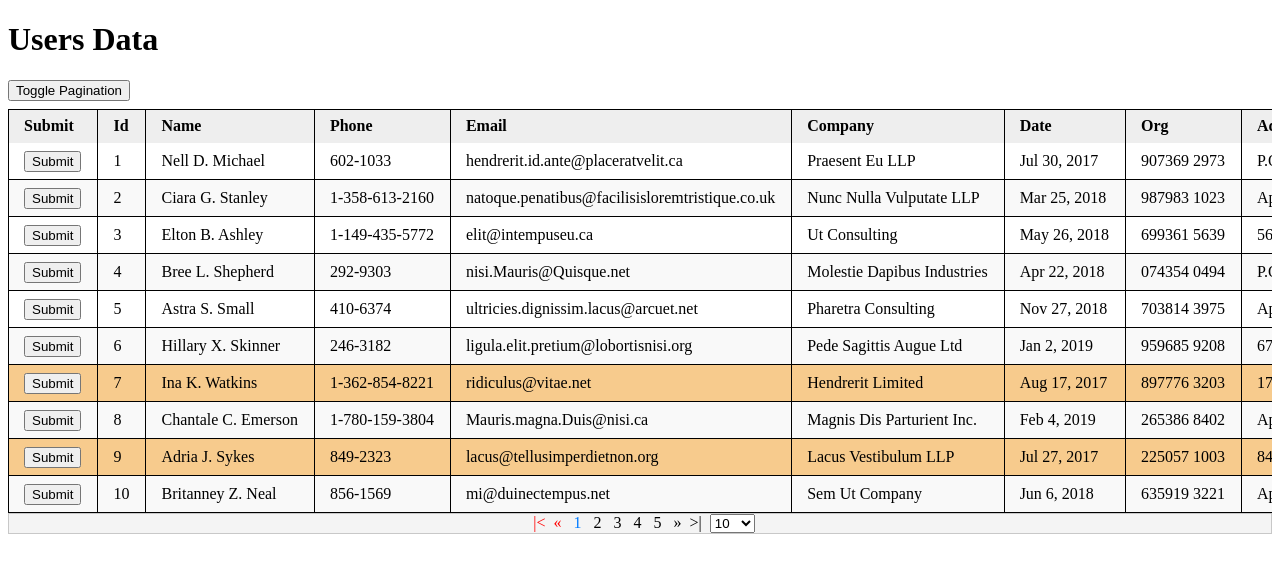
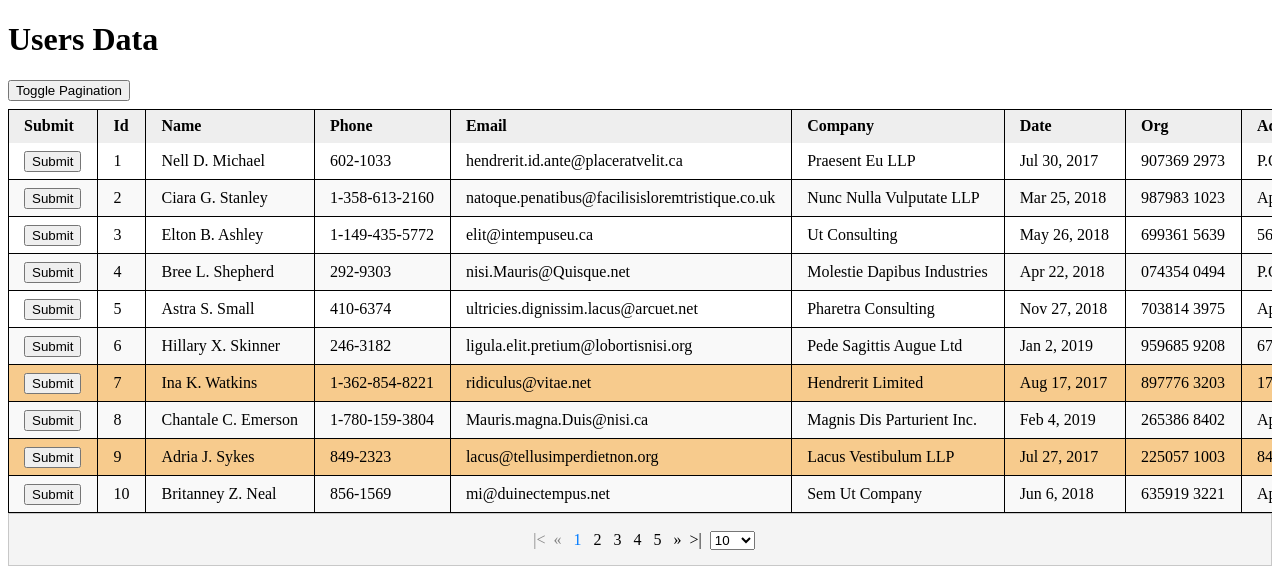
Before and after one commit to snehalp29/PaginationControl, an Angular app: page /users in a window 1280 px wide. Shown: the top 588 px of the page. Built offline with nearby package versions, Linux system fonts and the light colour scheme; data requests are answered from the project's data file.

Commit message:
fixed pagination styles

```diff
--- a/src/app/shared/s-paginator/s-paginator.component.scss
+++ b/src/app/shared/s-paginator/s-paginator.component.scss
@@ -1,14 +1,24 @@
 .paginator {
   background-color: #f4f4f4;
   border: 1px solid #c8c8c8;
-  padding: 0;
+  padding: 0.5rem;
 }
 
-.page-item {
-  // background-color: #848484;
+.page-item,
+.first-item,
+.next-item,
+.prev-item,
+.last-item {
+  cursor: pointer;
+  padding: 0;
+  margin: 0;
+  height: 2.6rem;
+  min-width: 2.6rem;
+  line-height: 2.2em;
 }
 
 a.page-disabled {
   outline: 0 none;
-  color: red;
+  color: #828282;
+  cursor: default;
 }
```
